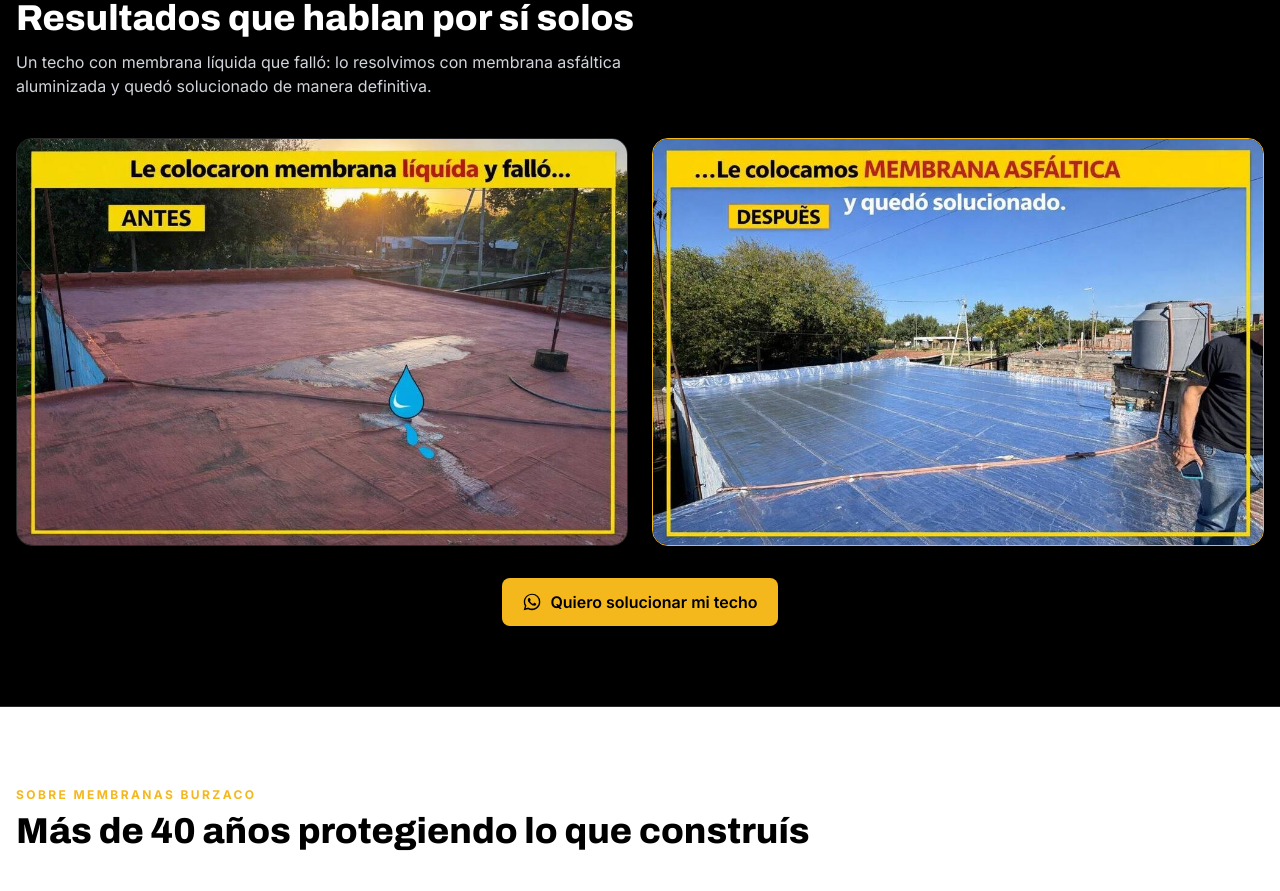
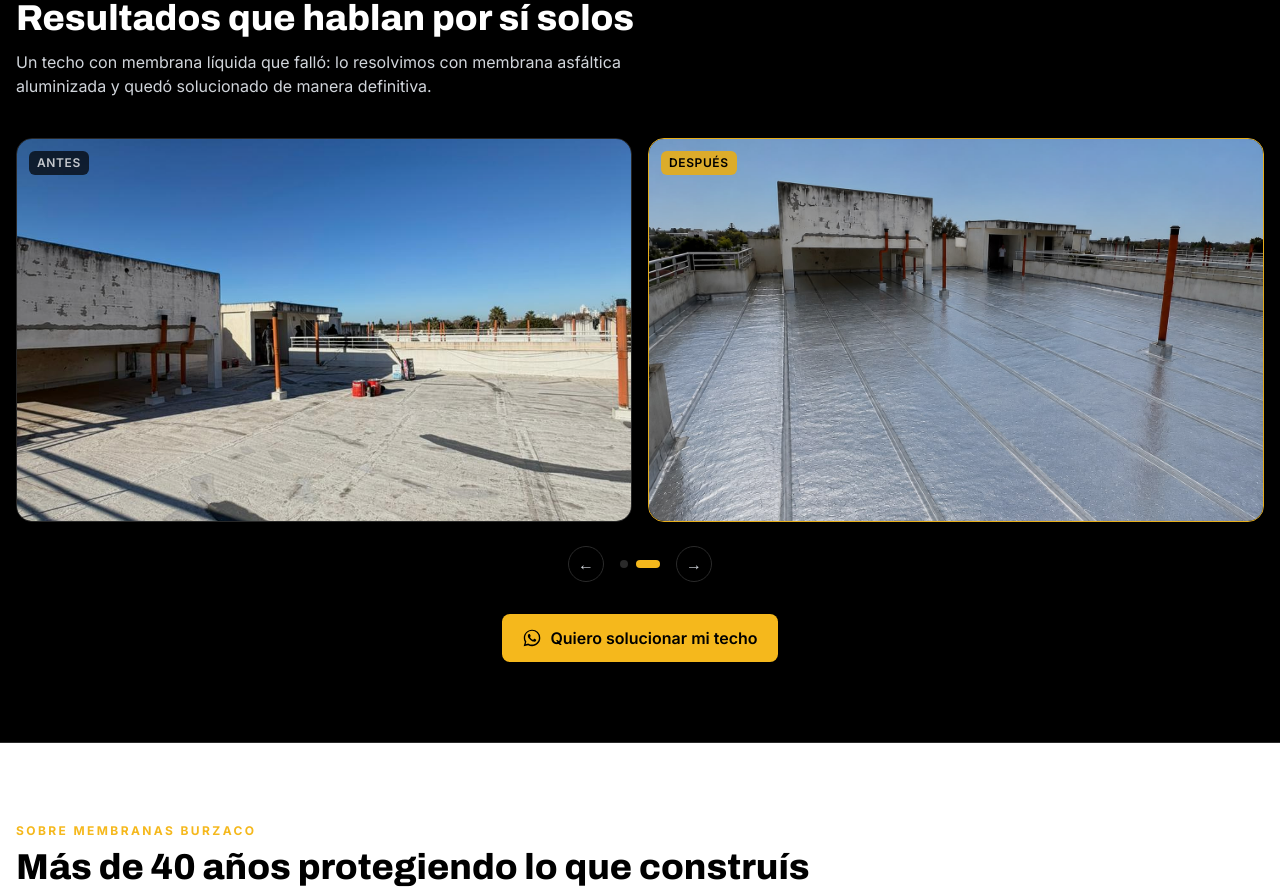
Before and after one commit to bcapriz/membranas-burzaco, a React (Vite) app: page / in a window 1280 px wide. Shown: the part 1920-2811 px from the top of the page. Built offline with nearby package versions, Linux system fonts and the light colour scheme; no server answers.

Commit message:
feat: before/after carousel with autoplay in the work section

```diff
--- a/src/components/public/Works.jsx
+++ b/src/components/public/Works.jsx
@@ -1,7 +1,59 @@
+import { useState, useEffect, useRef, useCallback } from 'react';
 import { waLink } from '../../api/client';
 import { WhatsAppIcon } from './Icons';
 
+const slides = [
+  {
+    antes: '/img/trabajo-antes.jpg',
+    despues: '/img/trabajo-despues.jpg',
+    altAntes: 'Techo con filtraciones antes del trabajo',
+    altDespues: 'Techo impermeabilizado con membrana asfáltica aluminizada',
+  },
+  {
+    antes: '/img/lastWork1.jpeg',
+    despues: '/img/beforeWork1.jpeg',
+    altAntes: 'Techo con filtraciones antes del trabajo',
+    altDespues: 'Techo impermeabilizado con membrana asfáltica aluminizada',
+  },
+];
+
+const INTERVAL_MS = 6000;
+const FADE_MS = 300;
+
 export default function Works({ settings }) {
+  const [actual, setActual] = useState(0);
+  const [visible, setVisible] = useState(true);
+  const actualRef = useRef(0);
+  const timerRef = useRef(null);
+
+  const goTo = useCallback((idx) => {
+    setVisible(false);
+    setTimeout(() => {
+      setActual(idx);
+      actualRef.current = idx;
+      setVisible(true);
+    }, FADE_MS);
+  }, []);
+
+  const resetTimer = useCallback(() => {
+    clearInterval(timerRef.current);
+    if (slides.length > 1) {
+      timerRef.current = setInterval(() => {
+        goTo((actualRef.current + 1) % slides.length);
+      }, INTERVAL_MS);
+    }
+  }, [goTo]);
+
+  useEffect(() => {
+    resetTimer();
+    return () => clearInterval(timerRef.current);
+  }, [resetTimer]);
+
+  const anterior = () => { goTo((actualRef.current - 1 + slides.length) % slides.length); resetTimer(); };
+  const siguiente = () => { goTo((actualRef.current + 1) % slides.length); resetTimer(); };
+
+  const slide = slides[actual];
+
   return (
     <section id="trabajos" className="border-y border-brand-border bg-black py-20">
       <div className="mx-auto max-w-7xl px-4">
@@ -14,13 +66,67 @@ export default function Works({ settings }) {
           aluminizada y quedó solucionado de manera definitiva.
         </p>
 
-        <div className="mt-10 grid gap-6 md:grid-cols-2">
-          <figure className="overflow-hidden rounded-2xl border border-brand-border">
-            <img src="/img/trabajo-antes.jpg" alt="Techo con filtraciones antes del trabajo" loading="lazy" className="w-full object-cover" />
-          </figure>
-          <figure className="overflow-hidden rounded-2xl border border-brand-yellow">
-            <img src="/img/trabajo-despues.jpg" alt="Techo impermeabilizado con membrana asfáltica aluminizada" loading="lazy" className="w-full object-cover" />
-          </figure>
+        {/* Carrusel */}
+        <div className="mt-10">
+          <div
+            className="grid gap-4 md:grid-cols-2"
+            style={{ opacity: visible ? 1 : 0, transition: `opacity ${FADE_MS}ms ease-in-out` }}
+          >
+            <figure className="relative h-64 overflow-hidden rounded-2xl border border-brand-border sm:h-80 md:h-96">
+              <img
+                src={slide.antes}
+                alt={slide.altAntes}
+                loading="lazy"
+                className="h-full w-full object-cover"
+              />
+              <span className="absolute left-3 top-3 rounded-md bg-black/70 px-2 py-1 text-xs font-semibold uppercase tracking-wider text-gray-300">
+                Antes
+              </span>
+            </figure>
+            <figure className="relative h-64 overflow-hidden rounded-2xl border border-brand-yellow sm:h-80 md:h-96">
+              <img
+                src={slide.despues}
+                alt={slide.altDespues}
+                loading="lazy"
+                className="h-full w-full object-cover"
+              />
+              <span className="absolute left-3 top-3 rounded-md bg-brand-yellow/90 px-2 py-1 text-xs font-semibold uppercase tracking-wider text-black">
+                Después
+              </span>
+            </figure>
+          </div>
+
+          {/* Controles */}
+          {slides.length > 1 && (
+            <div className="mt-6 flex items-center justify-center gap-4">
+              <button
+                onClick={anterior}
+                aria-label="Anterior"
+                className="flex h-9 w-9 items-center justify-center rounded-full border border-brand-border text-gray-300 transition hover:border-brand-yellow hover:text-brand-yellow"
+              >
+                ←
+              </button>
+
+              <div className="flex gap-2">
+                {slides.map((_, i) => (
+                  <button
+                    key={i}
+                    onClick={() => { goTo(i); resetTimer(); }}
+                    aria-label={`Ir al trabajo ${i + 1}`}
+                    className={`h-2 rounded-full transition-all ${i === actual ? 'w-6 bg-brand-yellow' : 'w-2 bg-brand-border'}`}
+                  />
+                ))}
+              </div>
+
+              <button
+                onClick={siguiente}
+                aria-label="Siguiente"
+                className="flex h-9 w-9 items-center justify-center rounded-full border border-brand-border text-gray-300 transition hover:border-brand-yellow hover:text-brand-yellow"
+              >
+                →
+              </button>
+            </div>
+          )}
         </div>
 
         <div className="mt-8 text-center">
```
Also changed, not shown: public/img/beforeWork1.jpeg (added), public/img/lastWork1.jpeg (added).
